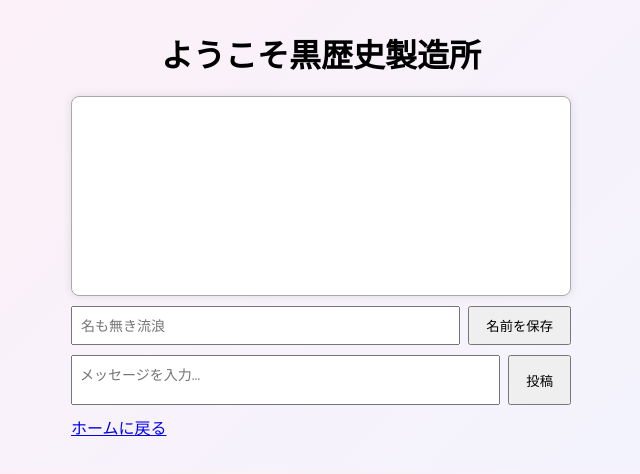
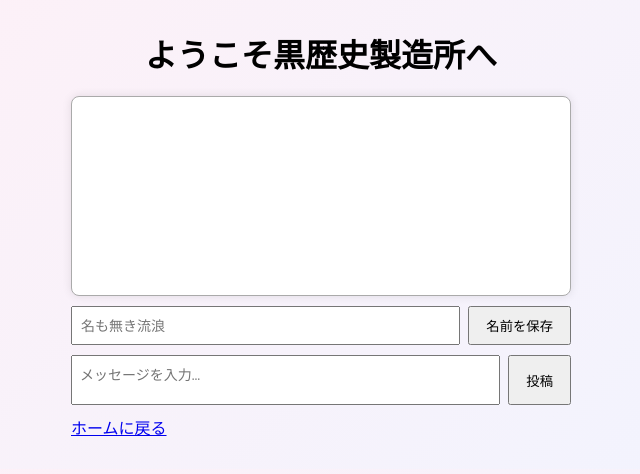
Before and after one commit to aoGit1115/syafudon-board, a plain HTML site: page daily.html in a window 1280 px wide. Shown: the whole page, without its empty margins (319-959 px from the left). Drawn offline with Linux system fonts and the light colour scheme; no server answers; a web font is replaced by a local one.

Commit message:
Update daily.html

```diff
--- a/daily.html
+++ b/daily.html
@@ -72,7 +72,7 @@
 </head>
 <body>
 
-<h2>ようこそ黒歴史製造所</h2>
+<h2>ようこそ黒歴史製造所へ</h2>
 
 <div id="messages"></div>
 
```
